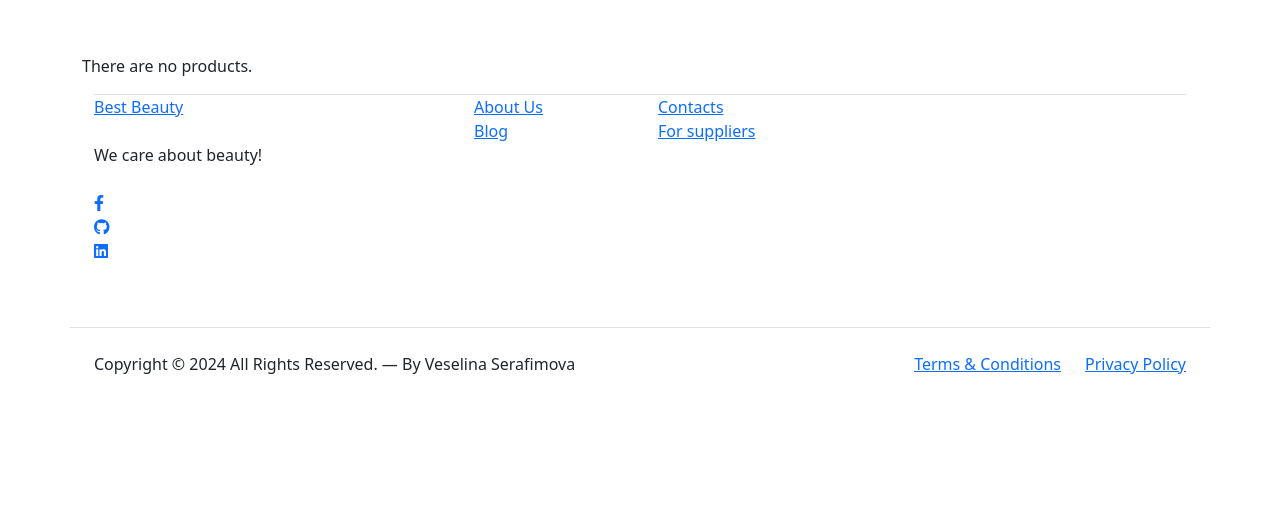
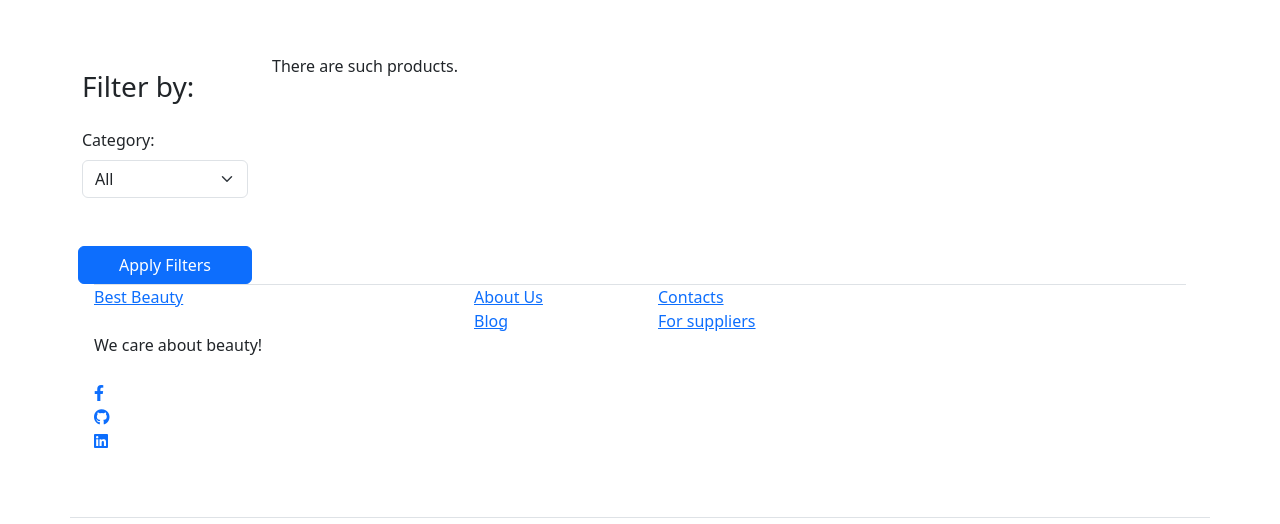
Before and after one commit to vessln/Cosmetics_store, a Django app: page /shop/products/ in a window 1280 px wide. Shown: the part 404-928 px from the top of the page. Before the commit the page ends 778 px from the top, so only its background shows below. Run offline with Django 5.2, Linux system fonts and the light colour scheme; data that the repository does not hold is empty; some libraries are stand-ins or nearby versions.

Commit message:
add filter by category functionality

```diff
--- a/cosmetics_store/accounts/views.py
+++ b/cosmetics_store/accounts/views.py
@@ -45,7 +45,7 @@ class DetailsUserView(RestrictedUserAccessMixin, auth_mixins.LoginRequiredMixin,
 
     def get_context_data(self, **kwargs):
         context = super().get_context_data(**kwargs)
-        context["successful_orders"] = OrderModel.objects.filter(user=self.request.user, is_ordered=True).count()
+        context["count_successful_orders"] = OrderModel.objects.filter(user=self.request.user, is_ordered=True).count()
 
         return context
 
--- a/cosmetics_store/orders/models.py
+++ b/cosmetics_store/orders/models.py
@@ -54,6 +54,12 @@ class OrderModel(models.Model):  # this order store all the products that user w
         auto_now_add=True,
     )
 
+#TODO:
+    # completion_order_date = models.DateField(
+    #     null=True,
+    #     blank=True,
+    # )
+
     is_ordered = models.BooleanField(
         default=False,
         null=False,
--- a/cosmetics_store/orders/views.py
+++ b/cosmetics_store/orders/views.py
@@ -177,10 +177,8 @@
 
         if current_order:
             context["current_order"] = current_order
+
         return context
-
-
-# TODO: make custom mixin: users who haven't active orders cannot access checkout page!
 
 
 class SuccessfulOrder(auth_mixins.LoginRequiredMixin, generic_views.TemplateView):
--- /dev/null
+++ b/cosmetics_store/products/templatetags/filters_for_products.py
@@ -0,0 +1,8 @@
+from django import template
+
+register = template.Library()
+
+
+@register.filter
+def filter_products():
+    pass
--- a/cosmetics_store/products/views.py
+++ b/cosmetics_store/products/views.py
@@ -56,19 +56,31 @@
     def searched_word(self):
         return self.request.GET.get("searched_word", None)
 
+    @property
+    def searched_category(self):
+        return self.request.GET.get("searched_category", None)
+
+
     def get_context_data(self, *args, **kwargs):
         context = super().get_context_data(*args, **kwargs)
         context["searched_word"] = self.searched_word or ""
+        context["searched_category"] = self.searched_category or ""
 
         return context
 
     def get_queryset(self):
         queryset = super().get_queryset()
-        search = self.searched_word
-        if search:
+
+        search_word = self.searched_word
+        if search_word:
             queryset = ProductModel.objects.filter(
-                Q(title_product__icontains=search) | Q(description__icontains=search)
+                Q(title_product__icontains=search_word) | Q(description__icontains=search_word)
             )
+
+        search_category = self.searched_category
+        if search_category:
+            queryset = ProductModel.objects.filter(category=search_category)
+
 
         return queryset
 
--- a/templates/accounts/details_user.html
+++ b/templates/accounts/details_user.html
@@ -16,7 +16,7 @@
                 <div class="input-group-prepend col-lg-11">
                     <span class="input-group-text bg-white px-4 border-md border-right-0">
                         <i class="fa fa-id text-muted">Total orders:</i></span>
-                    <span class="input-group-text bg-white px-4 border-md border-right-0">{{ successful_orders }}</span>
+                    <span class="input-group-text bg-white px-4 border-md border-right-0">{{ count_successful_orders }}</span>
                 </div>
 
             </div>
--- a/templates/products/list_products.html
+++ b/templates/products/list_products.html
@@ -36,9 +36,42 @@
         <div class="container">
             <div class="row">
 
+                <div class="col-md-2">
+
+                    <h3 class="py-3">Filter by:</h3>
+                        <form action="{% url 'list products' %}" class="row g-2" method="get">
+
+                            <div class="mb-3">
+                                <label for="category-filter" class="form-label">Category:</label>
+                                <select class="form-select" id="category-filter" name="searched_category">
+                                    <option value="">All</option>
+                                    <option value="Make-up">Make-up</option>
+                                    <option value="Skin care">Skin care</option>
+                                    <option value="Hair care">Hair care</option>
+                                    <option value="Personal Care">Personal Care</option>
+                                </select>
+                            </div>
+
+                        <div class="mb-3">
+{#                            <label for="brand-filter" class="form-label">Brand:</label>#}
+{#                            <select class="form-select form-control" id="brand-filter" name="brand">#}
+{#                          <option value="">Select Brand</option>#}
+{#                                <option value="Nike">Nyx</option>#}
+{#                                <option value="Adidas">Nars</option>#}
+{#                                <option value="Adidas">Dove</option>#}
+{#                            </select>#}
+                        </div>
+
+
+                        <button type="submit" class="btn btn-primary">Apply Filters</button>
+                    </form>
+                </div>
+
+            <div class="col-md-9">
+
                 {% if not object_list %}
 
-                    <p>There are no products.</p>
+                    <p>There are such products.</p>
 
                 {% else %}
 
@@ -72,6 +105,8 @@
 
         {% endif %}
 
+        </div>
+
 {#        <h3 class="text-center">#}
 {#            {% if paginator.num_pages > 1 %}#}
 {#                {% if page_obj.has_previous %}#}
```
Also changed, not shown: cosmetics_store/products/templatetags/__init__.py (added).
